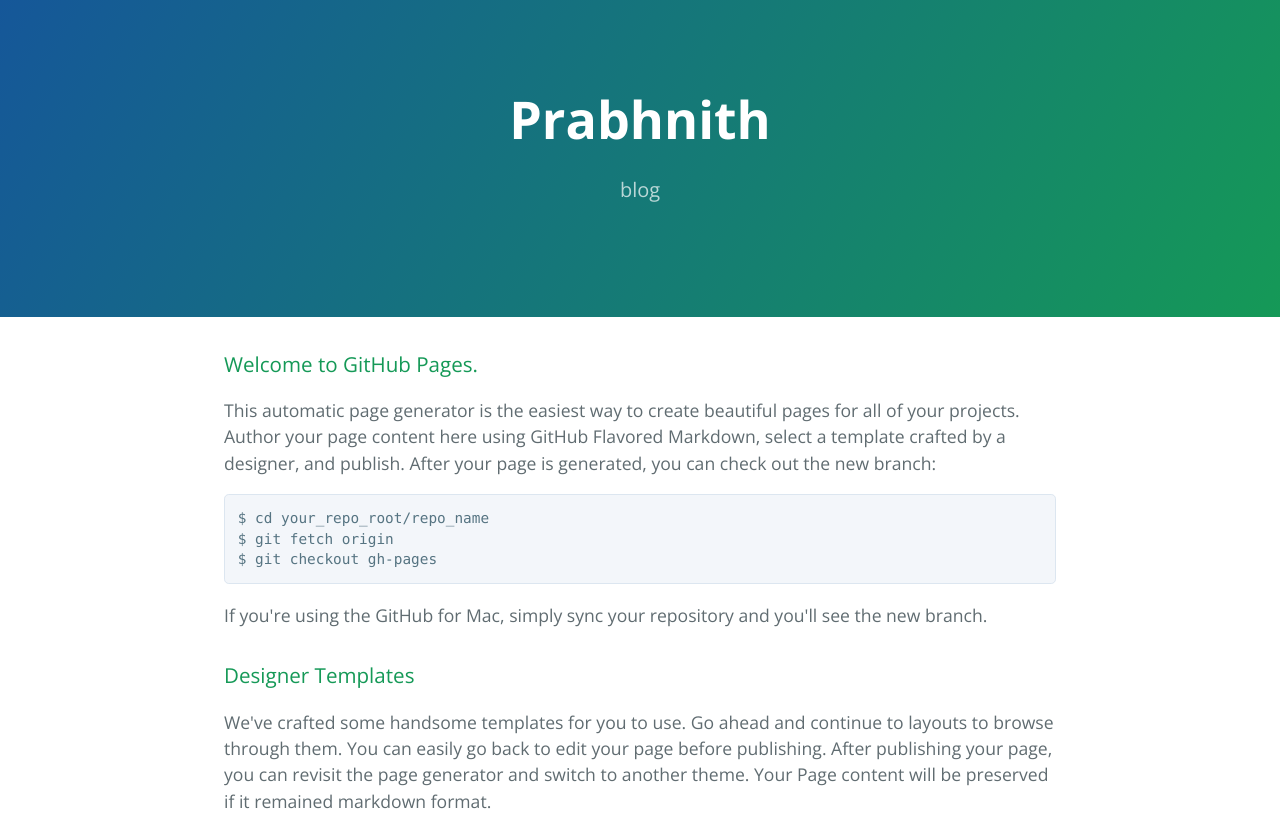
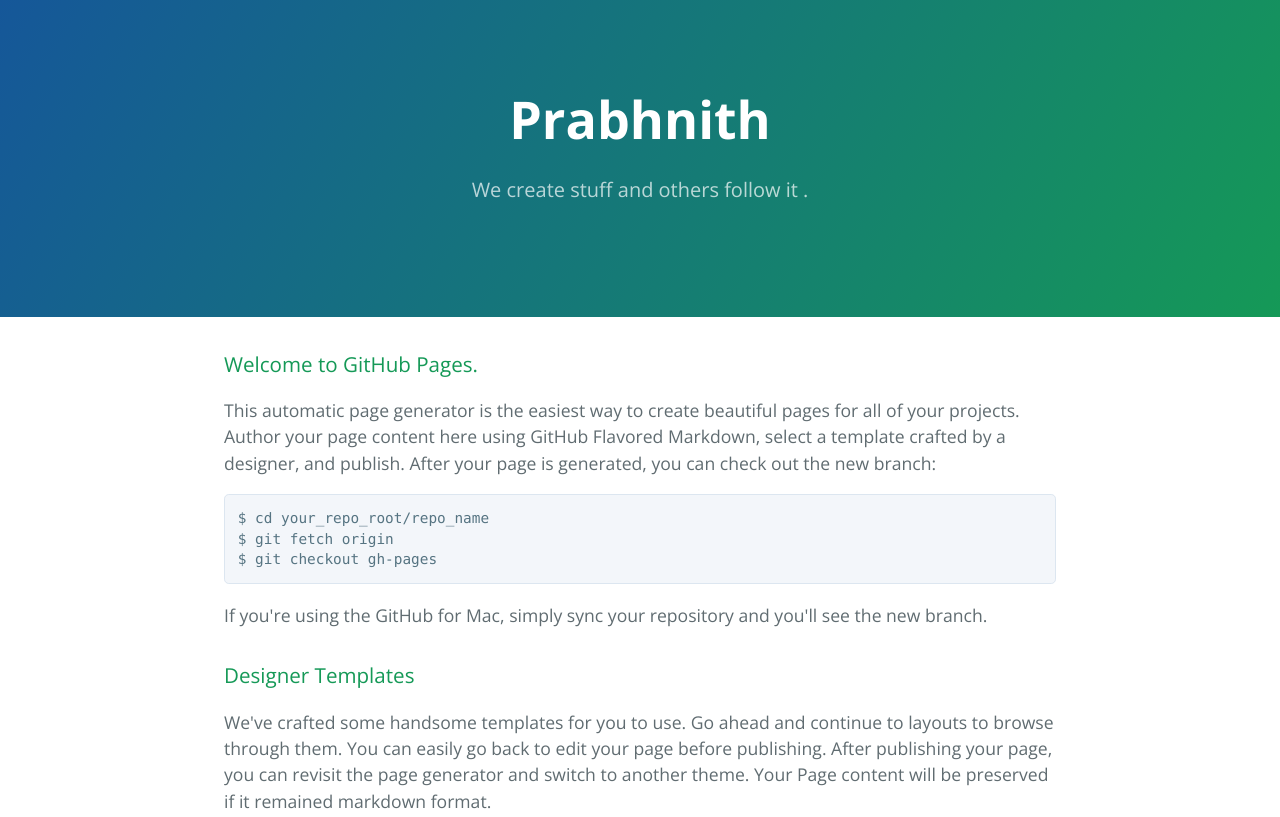
Before and after one commit to Prabhnith/prabhnith.github.com, a plain HTML site: page index.html in a window 1280 px wide. Shown: the top 817 px of the page. Drawn offline with nearby package versions, Linux system fonts and the light colour scheme.

Commit message:
Tagline changed

```diff
--- a/index.html
+++ b/index.html
@@ -12,7 +12,7 @@
   <body>
     <section class="page-header">
       <h1 class="project-name">Prabhnith</h1>
-      <h2 class="project-tagline">blog</h2>
+      <h2 class="project-tagline">We create stuff and others follow it .</h2>
     </section>
 
     <section class="main-content">
```
